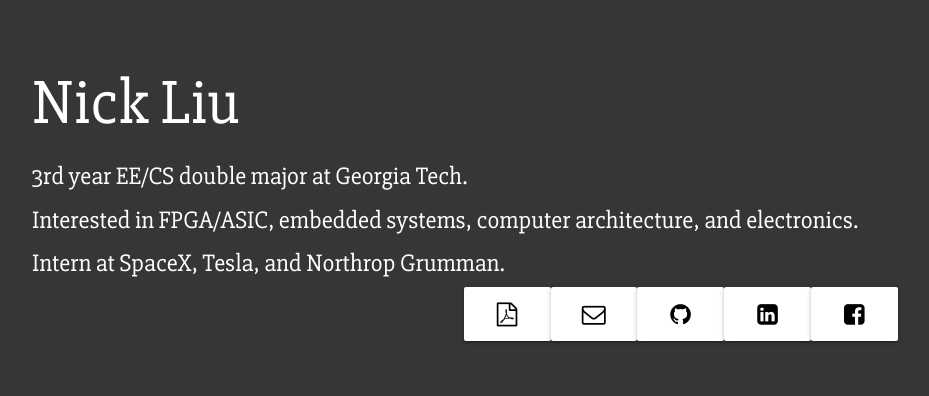
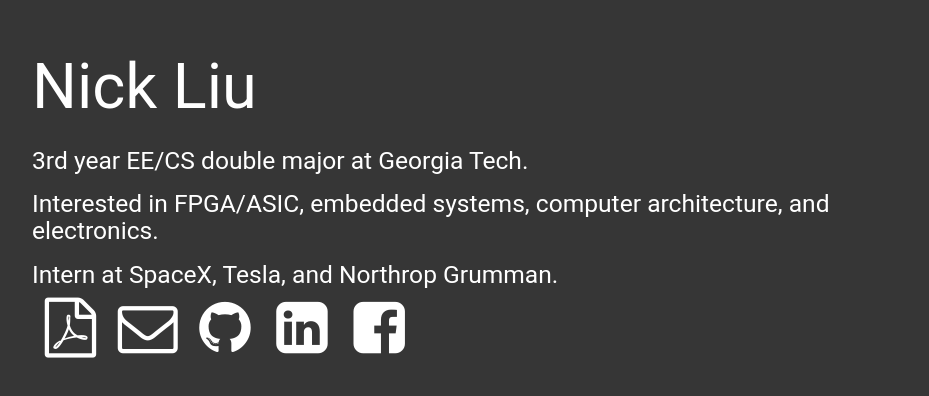
Before and after one commit to nliu96/Website, a plain HTML site: page index.html in a window 1280 px wide. Shown: the part 136-532 px from the top of the page, without its empty margins (175-1104 px from the left). Drawn offline with nearby package versions, Linux system fonts and the light colour scheme.

Commit message:
Update buttons and font
Changed alignment of buttons and changed to a more mechanical font

```diff
--- a/css/style.css
+++ b/css/style.css
@@ -1,5 +1,5 @@
 body {
-  font-family: 'Slabo 27px', serif;
+  font-family: 'Roboto', serif;
   background-color: #363636;
   color: #FFFFFF;
 }
--- a/index.html
+++ b/index.html
@@ -38,22 +38,22 @@
       <h5>
         Intern at SpaceX, Tesla, and Northrop Grumman.
       </h5>
-      <div align ="right">
+      <div align ="">
         <div class="btn-group">
           <div class="">
-            <a href="./_nickLiuResume.pdf" class="btn-large btn-primary white black-text"><i class="fa fa-fw fa-file-pdf-o fa-4x" aria-hidden="true"></i></a>
+            <a href="./_nickLiuResume.pdf" class="white-text"><i class="fa fa-fw fa-file-pdf-o fa-4x" aria-hidden="true"></i></a>
           </div>
           <div class="">
-            <a href="mailto:nickliu96@gmail.com" class="btn-large btn-primary white black-text"><i class="fa fa-fw fa-envelope-o fa-4x" aria-hidden="true"></i></a>
+            <a href="mailto:nickliu96@gmail.com" class="white-text"><i class="fa fa-fw fa-envelope-o fa-4x" aria-hidden="true"></i></a>
           </div>
           <div class="">
-            <a href="https://github.com/nliu96" class="btn-large btn-primary white black-text"><i class="fa fa-fw fa-github fa-4x" aria-hidden="true"></i></a>
+            <a href="https://github.com/nliu96" class="white-text"><i class="fa fa-fw fa-github fa-4x" aria-hidden="true"></i></a>
           </div>
           <div class="">
-            <a href="https://www.linkedin.com/in/nick-liu-b83260106/" class="btn-large btn-primary white black-text"><i class="fa fa-fw fa-linkedin-square fa-4x" aria-hidden="true"></i></a>
+            <a href="https://www.linkedin.com/in/nick-liu-b83260106/" class="white-text"><i class="fa fa-fw fa-linkedin-square fa-4x" aria-hidden="true"></i></a>
           </div>
           <div class="">
-            <a href="https://www.facebook.com/nicholas.liu.33633" class="btn-large white black-text" ><i class="fa fa-fw fa-facebook-square fa-4x" aria-hidden="true"></i></a>
+            <a href="https://www.facebook.com/nicholas.liu.33633" class="white-text" ><i class="fa fa-fw fa-facebook-square fa-4x" aria-hidden="true"></i></a>
           </div>
         </div>
       </div>
```
